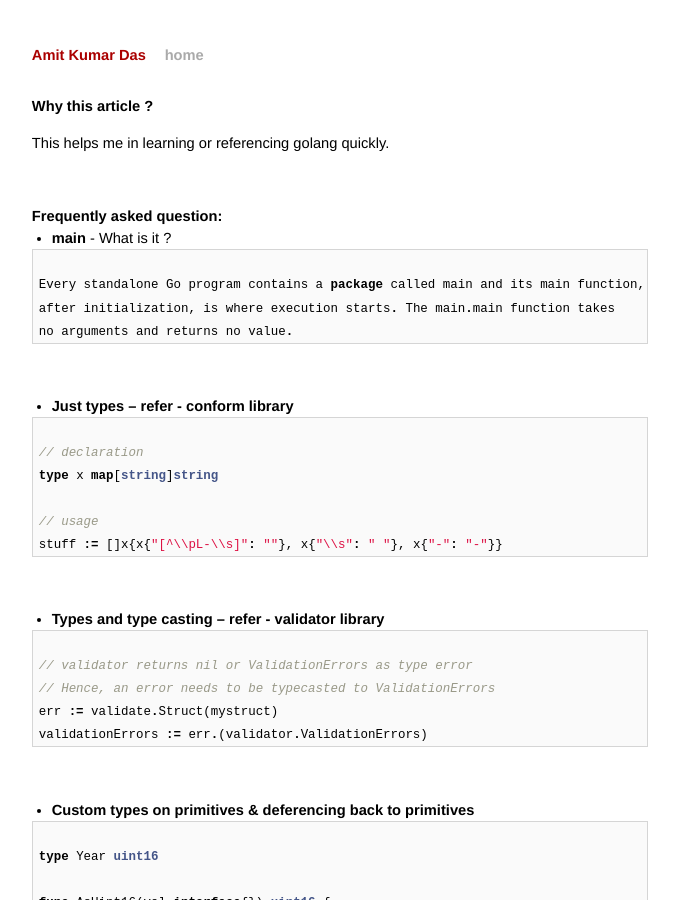
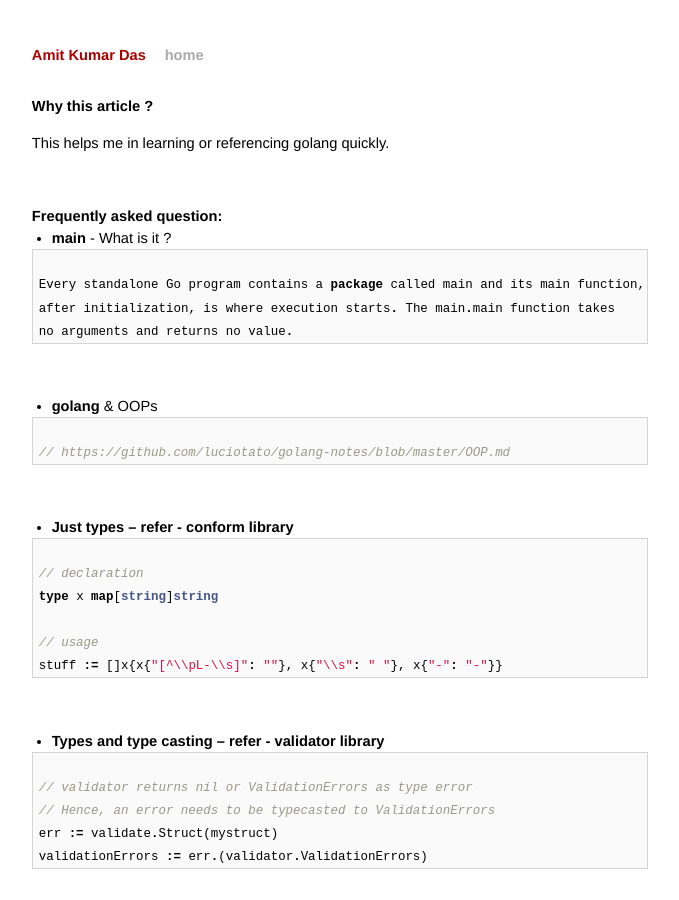
Before and after one commit to AmitKumarDas/amitkumardas.github.io, a Jekyll site: the page built from _posts/2016-07-14-my-golang-refresher.md, in a window 1280 px wide and 900 px high. Shown: the whole window, without its empty margins (300-979 px from the left). Built offline with Jekyll 4.4.1, drawn with Linux system fonts in a browser that asks for light colours.

Commit message:
Update 2016-07-14-my-golang-refresher.md

````diff
--- a/_posts/2016-07-14-my-golang-refresher.md
+++ b/_posts/2016-07-14-my-golang-refresher.md
@@ -18,6 +18,15 @@ title: My golang refresher
 Every standalone Go program contains a package called main and its main function,
 after initialization, is where execution starts. The main.main function takes
 no arguments and returns no value.
+```
+
+<br />
+
+- **golang** & OOPs
+
+```go
+
+// https://github.com/luciotato/golang-notes/blob/master/OOP.md
 ```
 
 <br />
````
